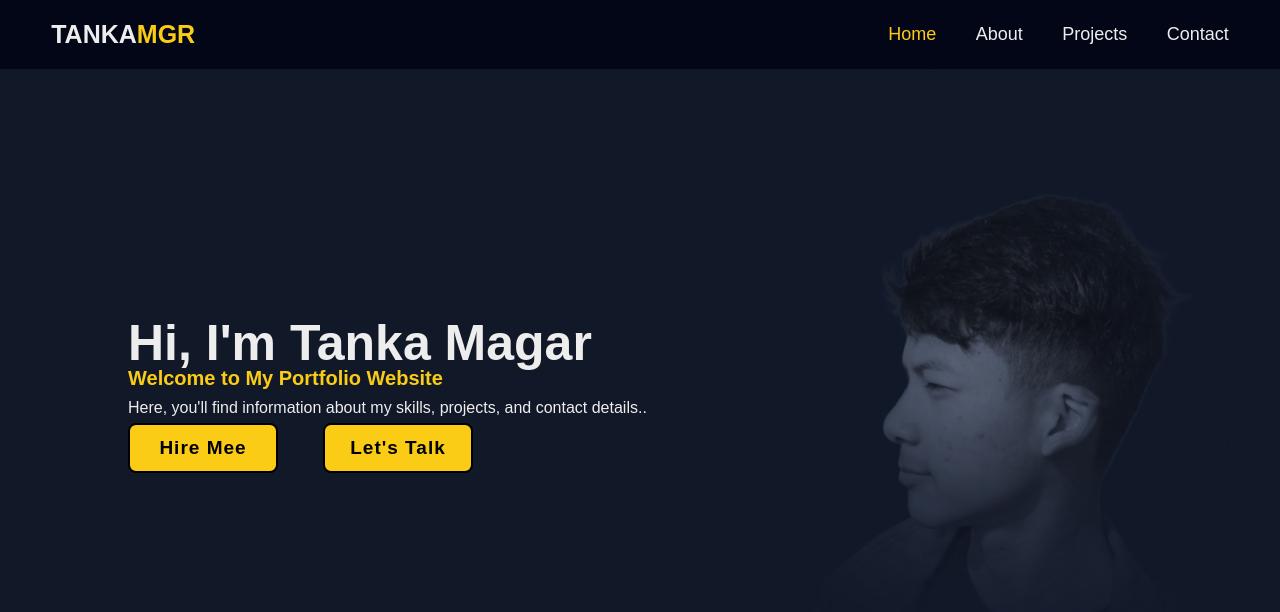
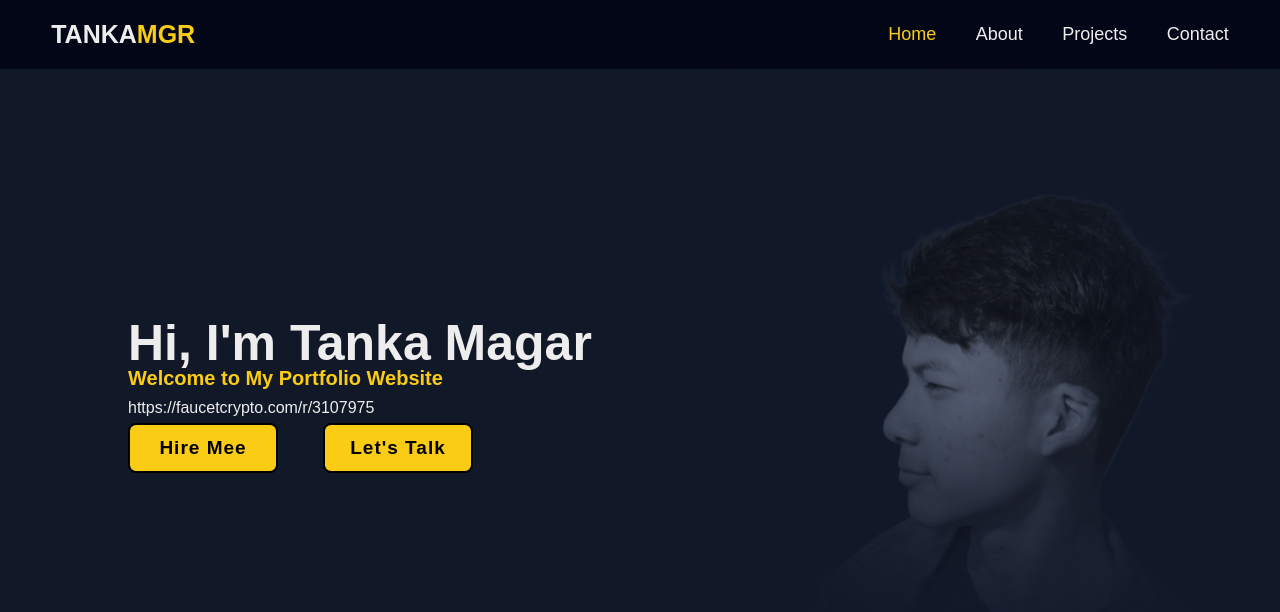
Before and after one commit to tankadai/portfolio, a plain HTML site: page index.html in a window 1280 px wide. Drawn offline with Linux system fonts and the light colour scheme.

Commit message:
Update index.html

```diff
--- a/index.html
+++ b/index.html
@@ -18,7 +18,7 @@
         <div class="home-content">
             <h1>Hi, I'm Tanka Magar</span></h1>
             <h3>Welcome to My Portfolio Website</h3>
-            <p>Here, you'll find information about my skills, projects, and contact details..</p>
+            <p>https://faucetcrypto.com/r/3107975</p>
             <div class="btnbox">
                 <a href="#">Hire Mee</a>
                 <a href="#">Let's Talk</a>
```
